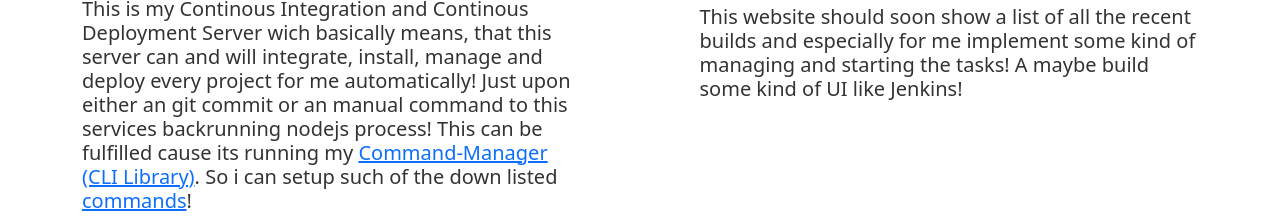
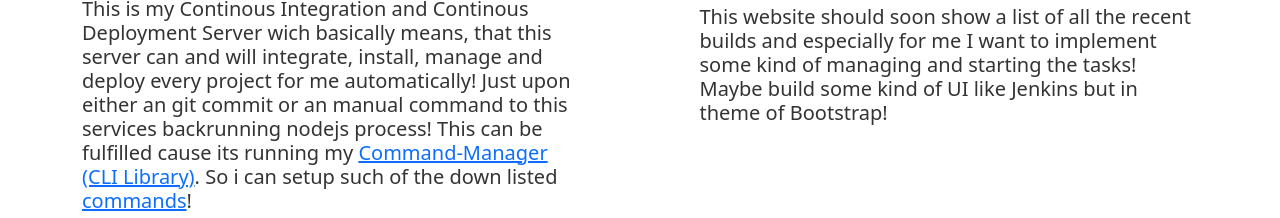
Before and after one commit to Jodu555/Auto-Deployer, a website: page Website/index.html in a window 1280 px wide. Shown: the part 379-597 px from the top of the page. Drawn offline with nearby package versions, Linux system fonts and the light colour scheme.

Commit message:
Fixed some kind of pronounce

```diff
--- a/Website/index.html
+++ b/Website/index.html
@@ -86,8 +86,8 @@
 							<h2 class="text-center">What this website will be!</h2>
 							<h5 class="info-text">
 								This website should soon show a list of all the recent builds and especially for me
-								implement some kind of managing and starting the tasks! A maybe build some kind of
-								UI like Jenkins!
+								I want to implement some kind of managing and starting the tasks! Maybe build some
+								kind of UI like Jenkins but in theme of Bootstrap!
 							</h5>
 						</h5>
 					</div>
```
